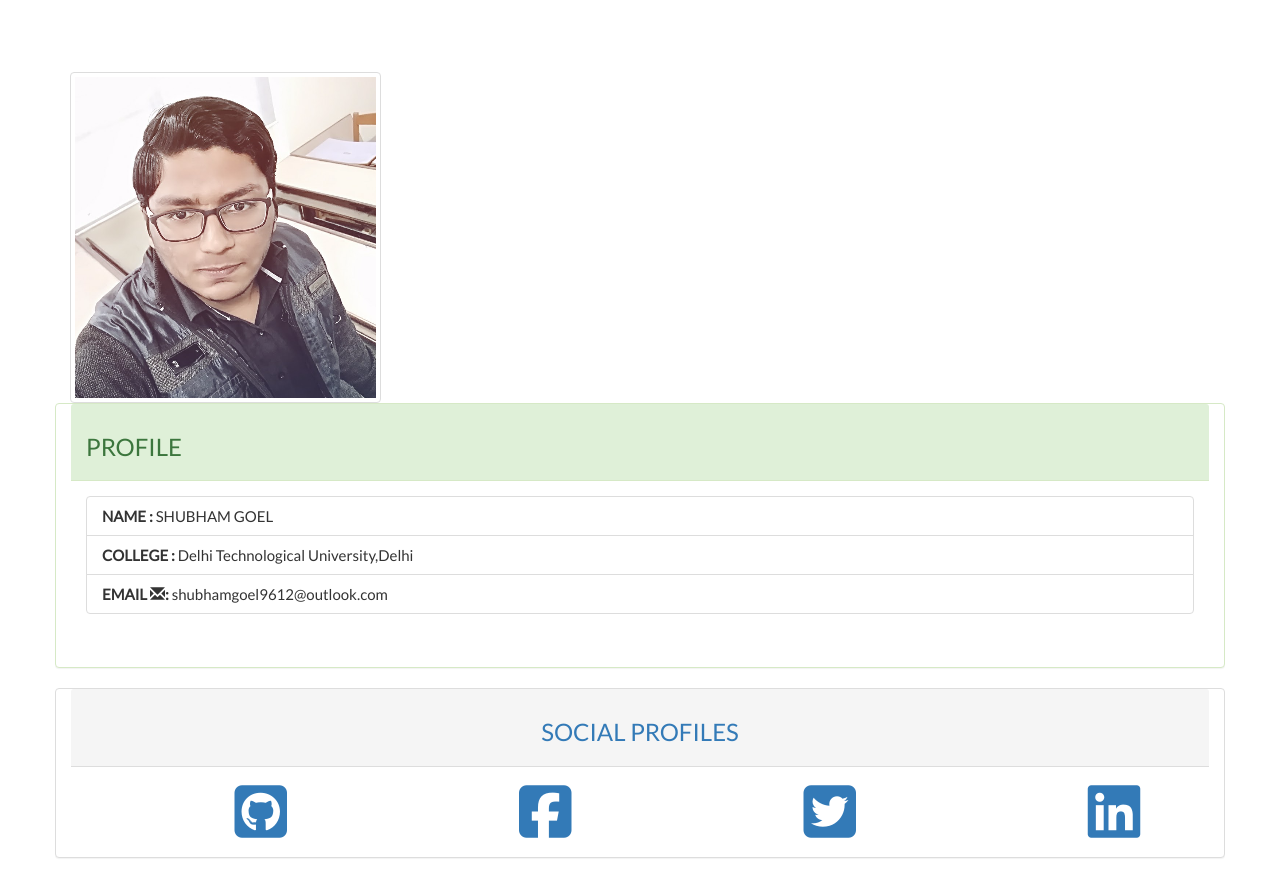
After one commit to ShubhamGoel-sopho/CS50_CHATBOOK, a PHP site: template views/dev_profile_view.php in a window 1280 px wide. The commit adds this page. Run offline with PHP 8.4, Linux system fonts and the light colour scheme; the template is opened without the code that fills it, so the values that code supplies are empty; some libraries are stand-ins or nearby versions.

Commit message:
second last step of the project is done

```diff
--- /dev/null
+++ b/views/dev_profile_view.php
@@ -0,0 +1,33 @@
+<br><br><br><br>
+<div class="row">
+	<div class="col-lg-12">
+		<img class="img-fluid img-thumbnail float-left" src="img/BeautyPlus_20170114151338_save.jpg"/>
+	</div>
+	<br>
+	<hr>
+	<div class="panel panel-success col-lg-12">
+		<div class="panel-heading"><h3>PROFILE</h3></div>
+		<div class="panel-body">
+			<ul class="list-group">
+				<li class="list-group-item"><strong>NAME : </strong> SHUBHAM GOEL</li>
+				<li class="list-group-item"><strong>COLLEGE : </strong> Delhi Technological University,Delhi</li>
+				<li class="list-group-item"><strong>EMAIL <span class="glyphicon glyphicon-envelope"></span>: </strong>shubhamgoel9612@outlook.com</li>
+			</ul>
+			<br>
+		</div>
+	</div>
+	<br>
+	<div class="panel panel-default col-lg-12">
+		<div class="panel-heading"><h3 class="text-primary text-center"> SOCIAL PROFILES</h3></div>
+		<div class="panel-body text-center">
+			<div class="row">
+			<div class="col-xs-2 col-md-2 col-lg-2 col-sm-2 col-xs-offset-1 col-md-offset-1 col-sm-offset-1 col-lg-offset-1"><a href="https://www.github.com/ShubhamGoel-sopho"><i class="fa fa-github-square fa-4x" aria-hidden="true"></i></a></div>
+			<div class="col-xs-2 col-md-2 col-lg-2 col-sm-2 col-xs-offset-1 col-md-offset-1 col-sm-offset-1 col-lg-offset-1"><a href="https://www.facebook.com/profile.php?id=100009402298371"><i class="fa fa-facebook-square fa-4x" aria-hidden="true"></i></a></div>
+			<div class="col-xs-2 col-md-2 col-lg-2 col-sm-2 col-xs-offset-1 col-md-offset-1 col-sm-offset-1 col-lg-offset-1"><a href="https://twitter.com/Shubhamdtu1398"><i class="fa fa-twitter-square fa-4x" aria-hidden="true"></i></a></div>
+			<div class="col-xs-2 col-md-2 col-lg-2 col-sm-2 col-xs-offset-1 col-md-offset-1 col-sm-offset-1 col-lg-offset-1"><a href="https://www.linkedin.com/in/shubham-goel-5b865111b"><i class="fa fa-linkedin-square fa-4x" aria-hidden="true"></i></a></div>
+		</div>
+		</div>
+	</div>
+
+
+</div>
--- a/views/header.php
+++ b/views/header.php
@@ -30,6 +30,8 @@
          <link href="https://fonts.googleapis.com/css?family=Montserrat" rel="stylesheet" type="text/css">
          <link href="https://fonts.googleapis.com/css?family=Lato" rel="stylesheet" type="text/css">
 
+        <!-- for fonts -->
+        <script src="https://use.fontawesome.com/502ed103c2.js"></script>
     </head>
 
   <body>
@@ -44,7 +46,6 @@
 
     	      <div class="collapse navbar-collapse" id="topFixedNavbar1">
     	        <ul class="nav navbar-nav">
-    	          <li ><a href="faq.php">FAQ</a><span class="sr-only">(current)</span></a></li>
     	          <li ><a  href="contact.php">Contact Us</a></li>
     	          <li class="dropdown"><a href="#" class="dropdown-toggle" data-toggle="dropdown" role="button" aria-expanded="false">More<span class="caret"></span></a>
     	            <ul class="dropdown-menu" role="menu">
```
Also changed, not shown: public/dev_profile.php (added, +16 -0 lines), public/img/BeautyPlus_20170114151338_save.jpg (added), 1 other file.
